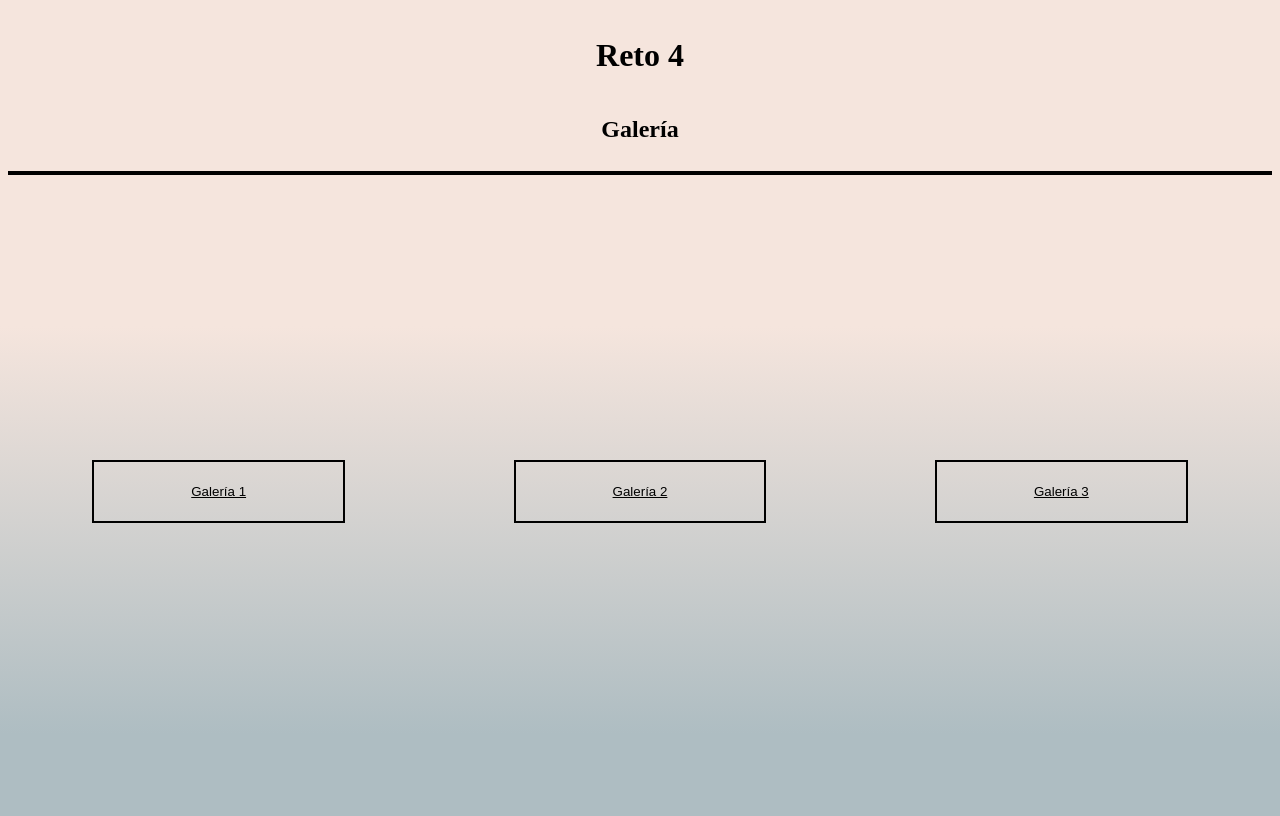
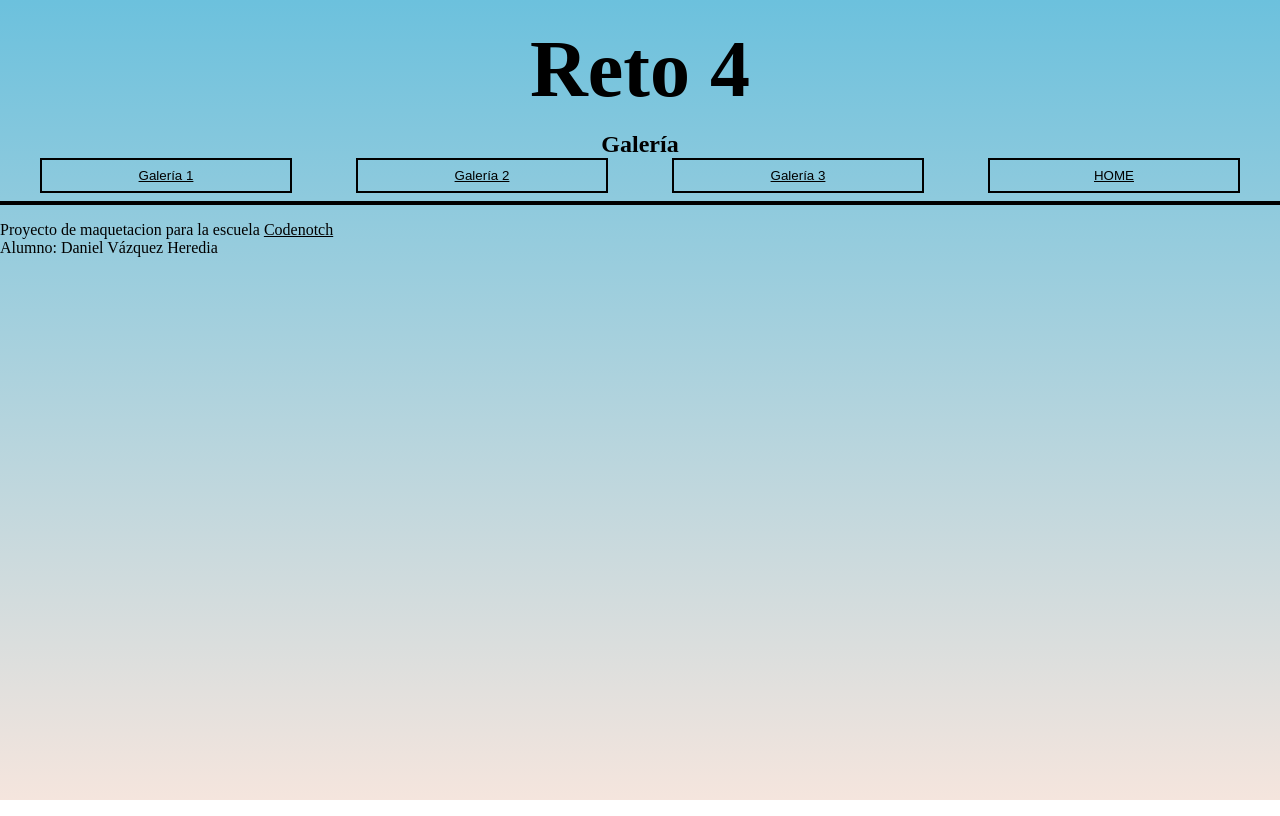
Before and after one commit to A-tomic-code/Maquetacion, a plain HTML site: page reto4/index.html in a window 1280 px wide. Drawn offline with Linux system fonts and the light colour scheme.

Commit message:
retos dia 1 maquetacion

```diff
--- a/reto4/index.html
+++ b/reto4/index.html
@@ -7,7 +7,7 @@
     <meta name="viewport" content="width=device-width, initial-scale=1.0">
     <title>Galería de fotos</title>
 
-<link rel="stylesheet" href="style.css">
+    <link rel="stylesheet" href="style.css">
 </head>
 
 <body>
@@ -16,13 +16,20 @@
         <header>
             <h1>Reto 4</h1>
             <h2>Galería</h2>
+
+            <nav class="nav__buttons">
+                <button><a href="gallery1.html">Galería 1</a></button>
+                <button><a href="gallery2.html">Galería 2</a></button>
+                <button><a href="gallery3.html">Galería 3</a></button>
+                <button><a href="index.html">HOME</a></button>
+            </nav>
         </header>
 
-        <div class="buttons">
-            <button><a href="gallery1.html">Galería 1</a></button>
-            <button><a href="gallery2.html">Galería 2</a></button>
-            <button><a href="gallery3.html">Galería 3</a></button>
-        </div>
+        <p>Proyecto de maquetacion para la escuela <a href="http://www.codenotch.com">Codenotch</a>
+        </p>
+        <p>
+            Alumno: Daniel Vázquez Heredia
+        </p>
 
     </main>
 </body>
--- a/reto4/style.css
+++ b/reto4/style.css
@@ -1,10 +1,15 @@
-
-
-body{
-    background: linear-gradient(180deg,#f5e5dd 40%, #aebdc2 90%);
+*{
+  margin: 0;
+  padding: 0;
+  box-sizing: border-box;
+}
+h1{
+  font-size: 5rem;
+  margin: 1rem;
 }
 
 main {
+  background: linear-gradient(0deg,#f5e5dd 0%, #6cc1dd 100%);
   display: flex;
   flex-direction: column;
   height: 100vh;
@@ -16,6 +21,7 @@ header {
   padding: 0.5rem;
   border-bottom: 4px solid black;
   text-align: center;
+  margin-bottom: 1rem;
 }
 .gallery {
   display: flex;
@@ -30,11 +36,13 @@ header {
   display: flex;
   justify-content: center;
   align-items: center;
+  padding: 0.2rem;
   width: 24%;
+  height: 50%;
 }
 img {
   width: 100%;
-  height: auto;
+  height: 100%;
 }
 
 img:hover{
```
